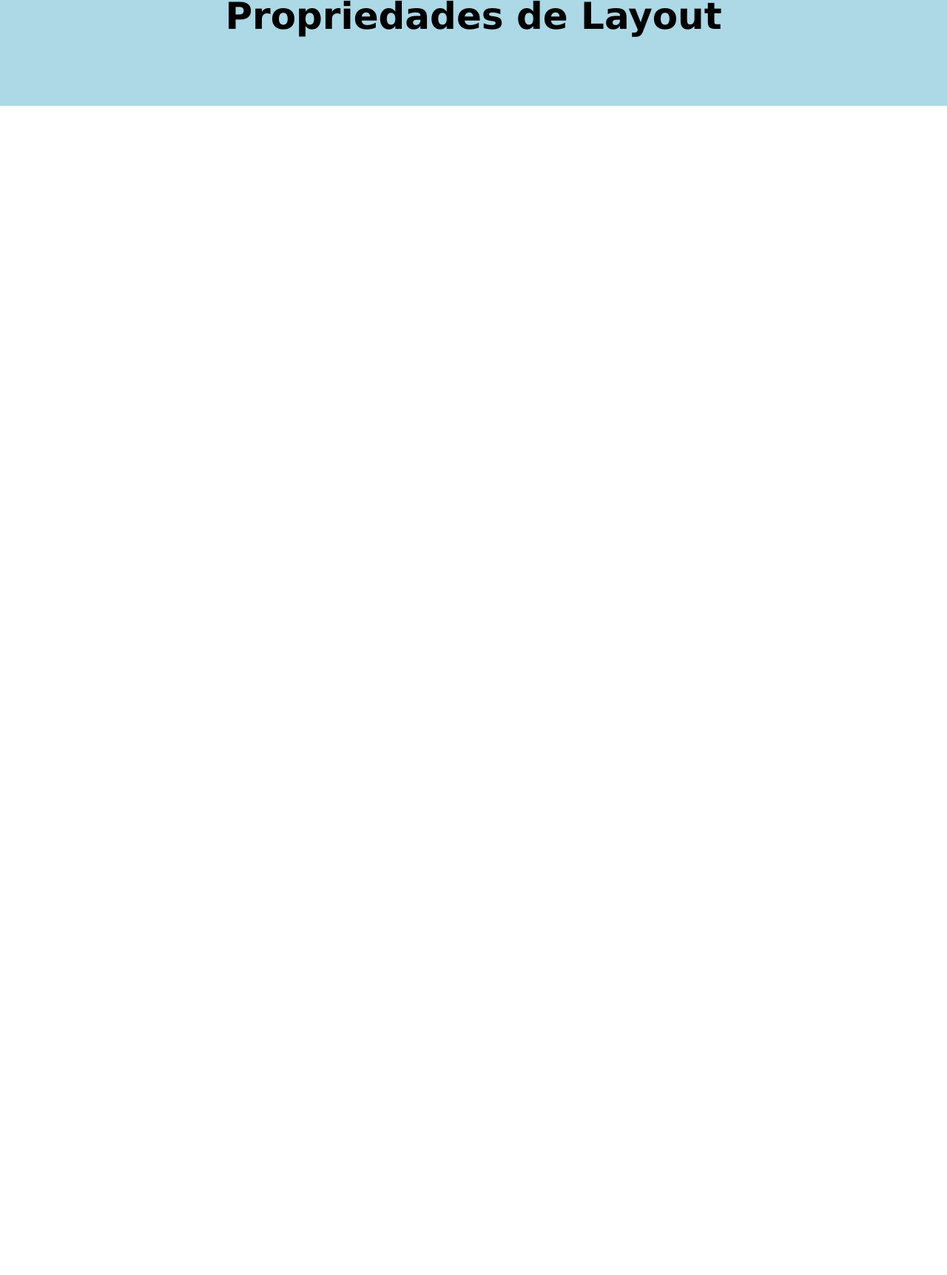
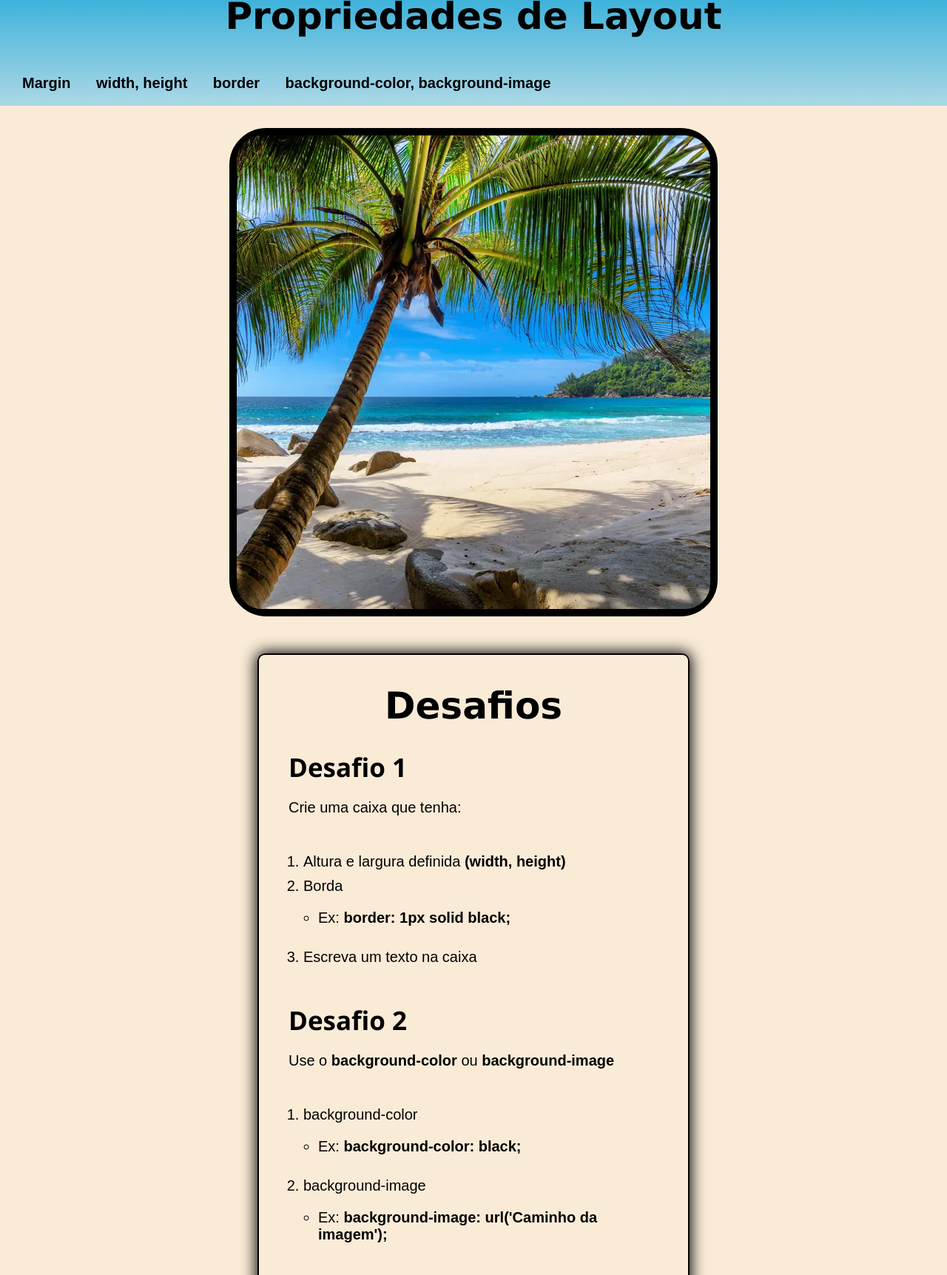
Before and after one commit to juannl1/Faculdade, a plain HTML site: page aula faculdade/segundo periodo/front-end/Laboratorio de websites 1/trabalho_aula_invertida/index.html in a window 1280 px wide. Shown: the part 7-1730 px from the top of the page at 74% size. Before the commit the page ends 800 px from the top, so only its background shows below. Drawn offline with Linux system fonts and the light colour scheme.

Commit message:
trabalho de lab de websites

```diff
--- a/aula faculdade/segundo periodo/front-end/Laboratorio de websites 1/trabalho_aula_invertida/index.html
+++ b/aula faculdade/segundo periodo/front-end/Laboratorio de websites 1/trabalho_aula_invertida/index.html
@@ -10,8 +10,58 @@
 </head>
 <body>
     <header>
-        <h1>Propriedades de Layout</h1>
+        <h1 id="titulo_principal">Propriedades de Layout</h1>
+        <nav>
+            <span>Margin</span>
+            <span>width, height</span>
+            <span>border</span>
+            <span>background-color, background-image</span>
+        </nav>
     </header>
+    <main>
+        <div id="caixa">
+            <img src="imgs/img-1.jpeg" alt="">
+        </div>
+        <section>
+            <h1>Desafios</h1>
+            <h2>Desafio 1</h2>
+            <p>
+                Crie uma caixa que tenha:
 
+            <ol class="lista">
+                <li>Altura e largura definida <strong>(width, height)</strong></li>
+                <li>Borda</li>
+
+                <ul class="sublista">
+                    <li>Ex: <strong>border: 1px solid black;</strong></li>
+                </ul>
+                <li>Escreva um texto na caixa</li>
+            </ol>
+            </p>
+            <h2>Desafio 2</h2>
+            <p>
+                Use o <strong>background-color</strong> ou <strong>background-image</strong>
+            </p>
+            <ol class="lista">
+                <li>background-color</li>
+                <ul class="sublista">
+                    <li>Ex: <strong>background-color: black;</strong></li>
+                </ul>
+                <li>background-image</li>
+                <ul class="sublista">
+                    <li>Ex: <strong>background-image: url('Caminho da imagem');</strong></li>
+                </ul>
+            </ol>
+        </section>
+    </main>
+    <footer>
+        <p>
+            Nomes: Juan,
+            <br>
+            Professor: Matheus Almeida
+            <br>
+            Turma: Ads
+        </p>
+    </footer>
 </body>
 </html>
--- a/aula faculdade/segundo periodo/front-end/Laboratorio de websites 1/trabalho_aula_invertida/style.css
+++ b/aula faculdade/segundo periodo/front-end/Laboratorio de websites 1/trabalho_aula_invertida/style.css
@@ -1,11 +1,50 @@
 * {
     margin: 0px;
     padding: 0px;
+    font-family: Arial, Helvetica, sans-serif;
+}
+body {
+    background-color: antiquewhite;
 }
 
 header {
-    background-color: lightblue;
+    background-image:linear-gradient(to top, lightblue, rgb(57, 177, 218));
     height: 150px;
+
+}
+h1#titulo_principal {
+    text-align: center;
+    font-family: Verdana, Geneva, Tahoma, sans-serif;
+    font-size: 50px;
+}
+
+span {
+    font-size: 20px;
+    font-weight: bold;
+    padding-left: 30px;
+    text-indent: 40px;
+}
+nav {
+    padding-top: 50px;
+}
+div#caixa {
+    width: 640px;
+    height: 640px;
+    border: 10px solid black;
+    border-radius: 50px;
+    margin: 30px auto 30px auto;
+
+}
+img {
+    border-radius: 34px;
+}
+section {
+    width: 500px;
+    margin: 50px auto 200px auto;
+    border: 2px solid black;
+    box-shadow: 0px 0px 20px 2px;
+    border-radius: 10px;
+    padding: 40px;
 
 }
 h1 {
@@ -13,3 +52,31 @@ h1 {
     font-family: Verdana, Geneva, Tahoma, sans-serif;
     font-size: 50px;
 }
+h2 {
+    margin-top: 30px;
+    font-size: 35px;
+    font-family: 'Segoe UI', Tahoma, Geneva, Verdana, sans-serif;
+}
+section > p {
+    margin-top: 20px;
+    margin-bottom: 20px;
+    font-size: 20px;
+}
+ol.lista {
+    padding: 20px 0px 20px 20px;
+    font-size: 20px;
+
+}
+ol.lista > li {
+    padding-top: 10px;
+}
+ul.sublista {
+    padding: 20px 0px 20px 20px;
+}
+footer {
+    background-color: black;
+    color: white;
+    height: 80px;
+    padding: 50px;
+
+}
```
Also changed, not shown: aula faculdade/segundo periodo/front-end/Laboratorio de websites 1/trabalho_aula_invertida/imgs/1920x1080-pictures-x4gcjpaf0m7j50yr.jpeg (added), aula faculdade/segundo periodo/front-end/Laboratorio de websites 1/trabalho_aula_invertida/imgs/img-1.jpeg (added).
